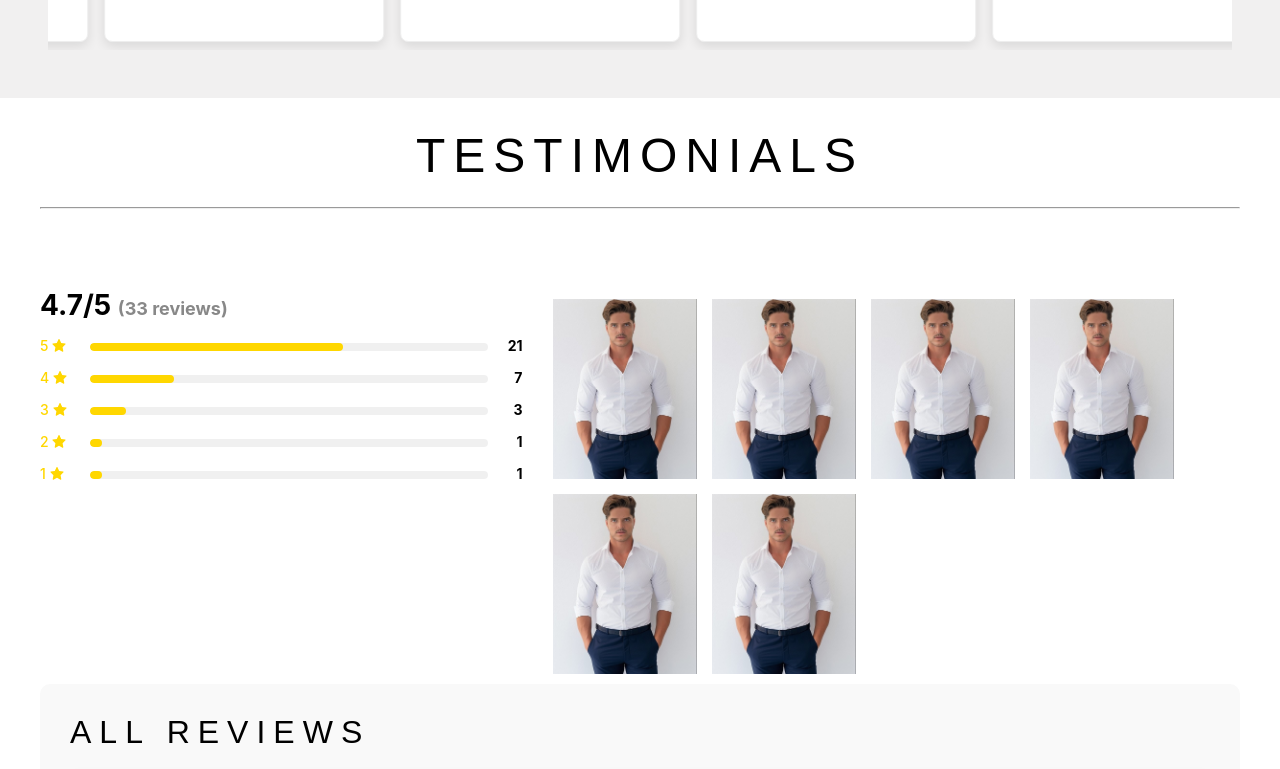
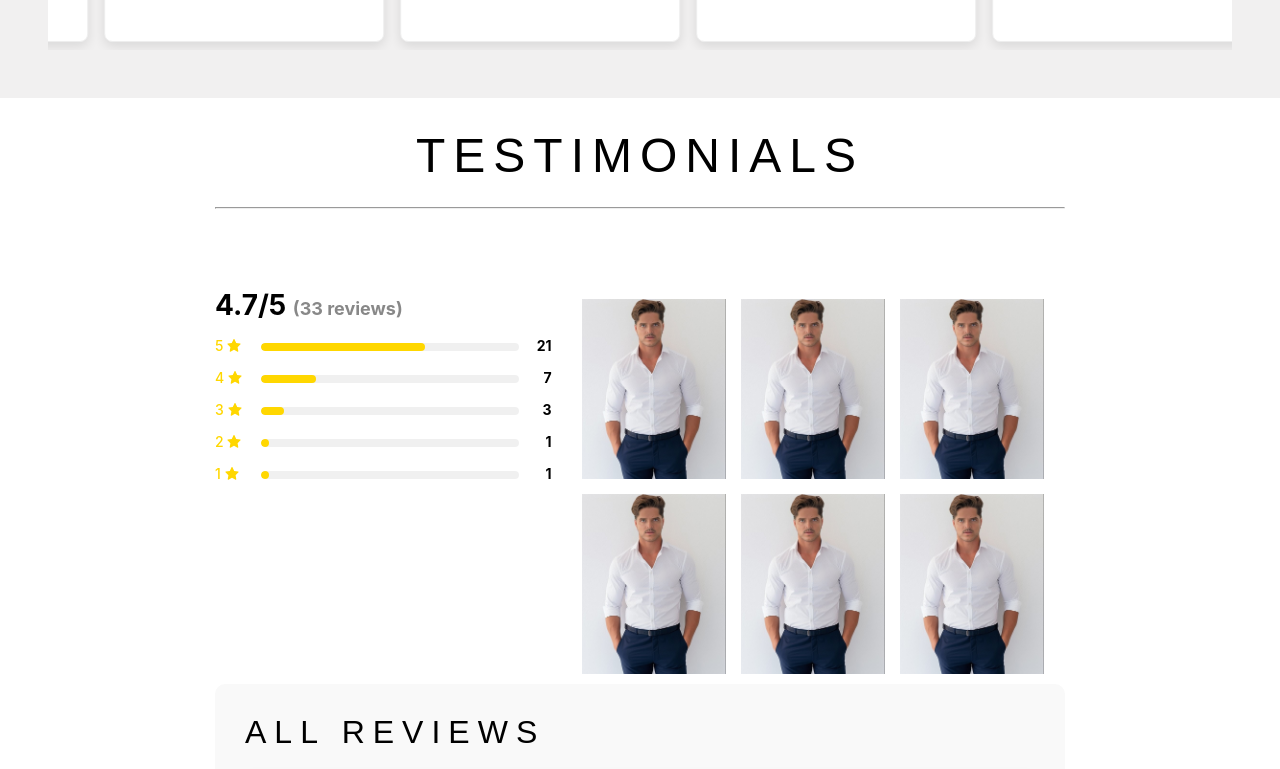
Before and after one commit to jawadgujjar/sireprinting-new, a React (Create React App) app: page / in a window 1280 px wide. Shown: the part 5340-6109 px from the top of the page. Built offline with nearby package versions, Linux system fonts and the light colour scheme; no server answers; a web font is replaced by a local one.

Commit message:
width changed

```diff
--- a/src/components/landing/testimonial.css
+++ b/src/components/landing/testimonial.css
@@ -1,7 +1,7 @@
 .testimonial-main {
   background-color: white; /* background ab white */
   color: black; /* text black */
-  max-width: 1200px;
+  max-width: 850px;
   margin: auto;
 }
 .testimonials-main {
```
